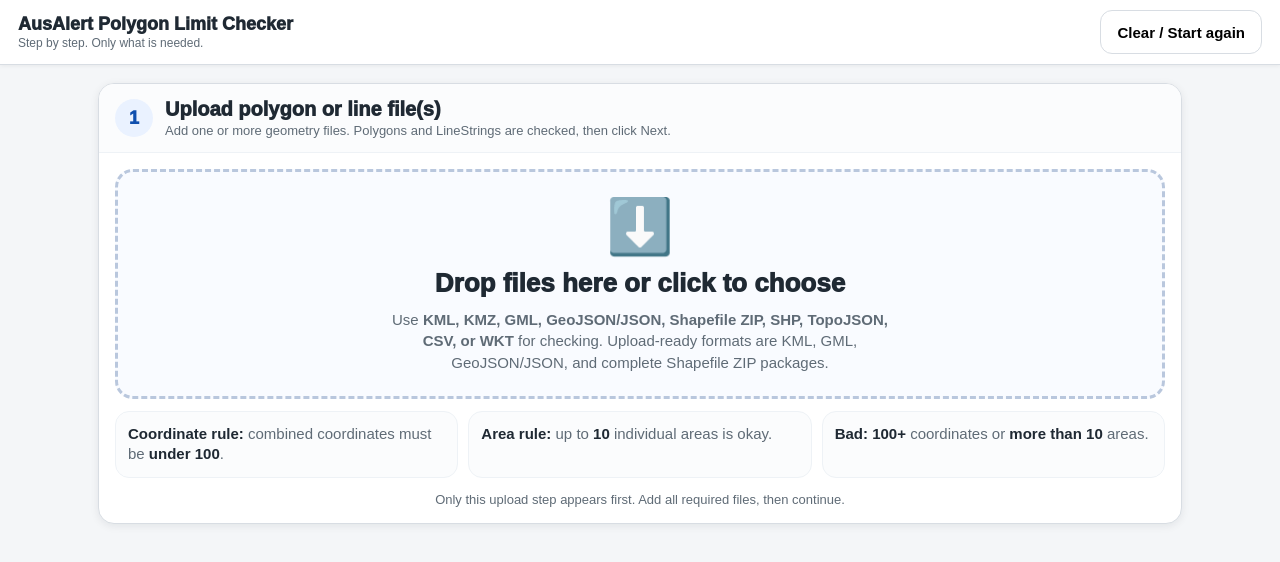
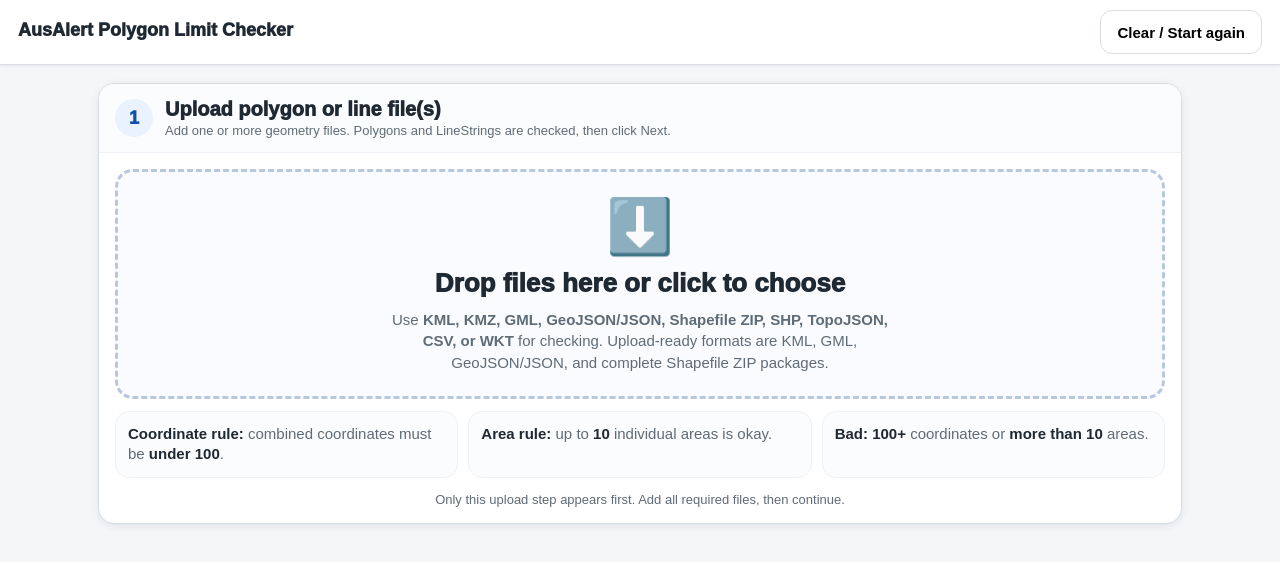
Before and after one commit to gowlettluke/polygonchecker, a plain HTML site: page index.html in a window 1280 px wide. Drawn offline with nearby package versions, Linux system fonts and the light colour scheme.

Commit message:
Update index.html

```diff
--- a/index.html
+++ b/index.html
@@ -37,7 +37,7 @@
 
 <div class="app" id="app">
   <header class="topbar">
-    <div class="title">AusAlert Polygon Limit Checker<small>Step by step. Only what is needed.</small></div>
+    <div class="title">AusAlert Polygon Limit Checker<small></small></div>
     <div class="spacer"></div>
     <div class="legend"><span class="swatch original"></span>Original <span class="swatch simple"></span>Fixed KML</div>
     <button id="clearBtn">Clear / Start again</button>
```
